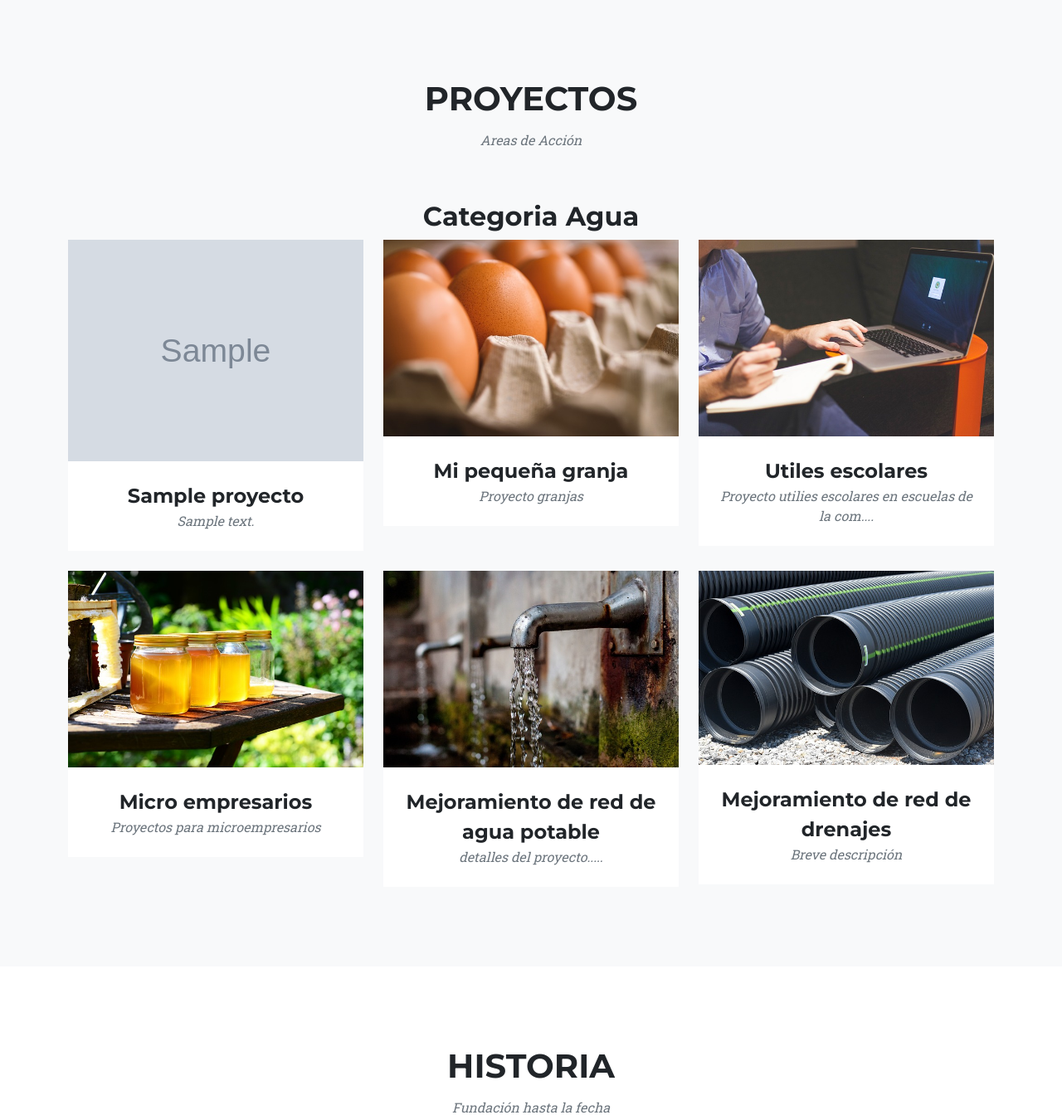
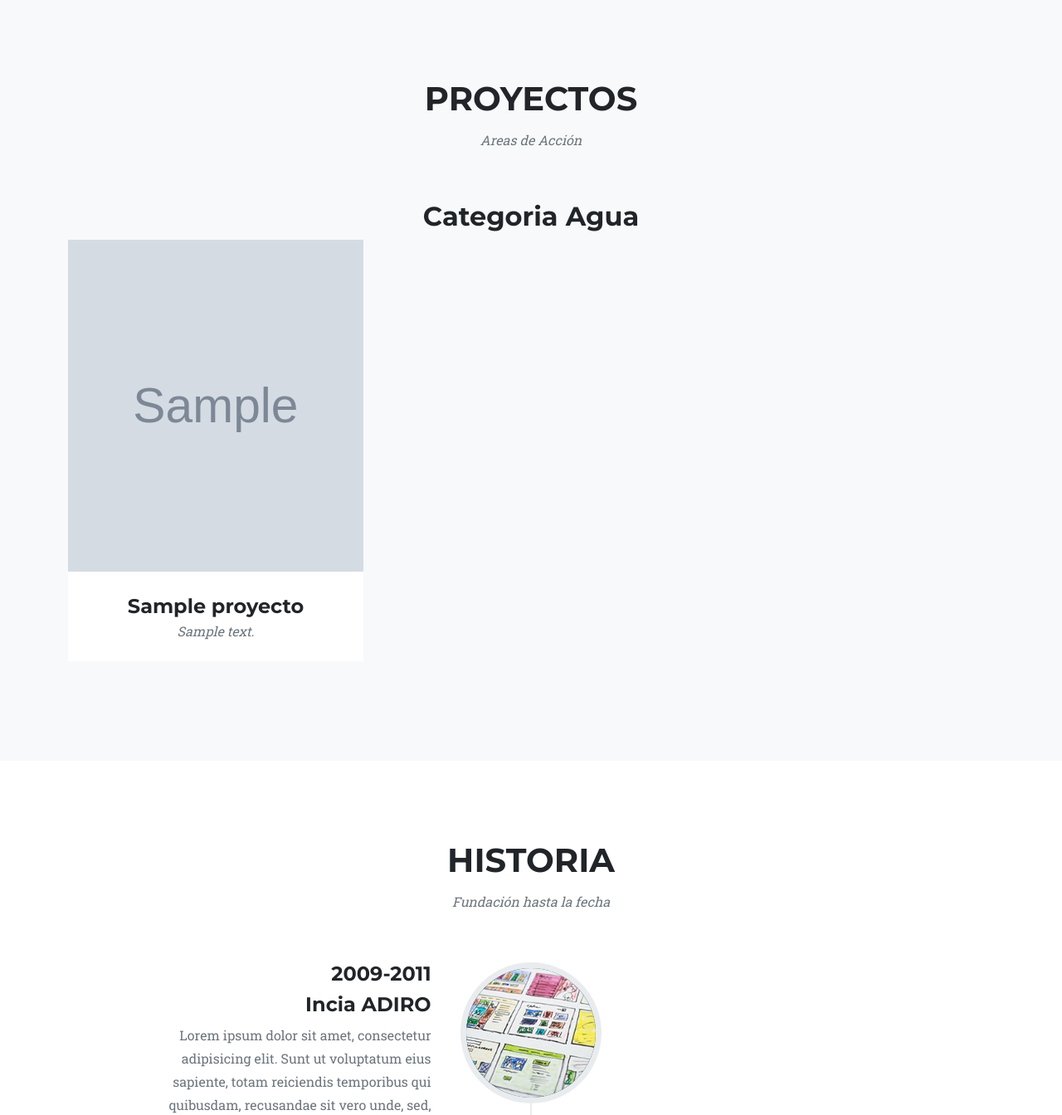
Before and after one commit to hernadezw/asociacionadiro, a Django app: page / in a window 1280 px wide. Shown: the part 1300-2644 px from the top of the page at 83% size. Run offline with Django 5.2, Linux system fonts and the light colour scheme; data comes from the database, SQL or seed files in the repository; tables that the repository leaves empty hold one stand-in row (values such as "Sample post"); grey boxes marked "Sample" are stand-in pictures; some libraries are stand-ins or nearby versions.

Commit message:
Update index.html

```diff
--- a/proyectos/templates/index.html
+++ b/proyectos/templates/index.html
@@ -78,118 +78,82 @@
                     <h3 class="section-subheading text-muted">Areas de Acción</h3>
                 </div>
                 <style>
-                    .img-standard {
-                        width: 100%;
-                        height: 250px;
-                        object-fit: cover;
-                        border-radius: 5px;
-                    }
+
                 </style>
                 <div class="row">
-
                     {% for categoria, proyectos in proyecto.items %}
-                    <h2 style="text-align: center;" > Categoria {{ categoria.nombre }}</h2>
+    <h2 style="text-align: center;"> Categoria {{ categoria.nombre }}</h2>
     {% for i in proyectos %}
     <div class="col-lg-4 col-sm-6 mb-4">
 
-                        <!-- Portfolio item 1-->
+        <!-- Portfolio item -->
         <div class="portfolio-item">
-                            <a class="portfolio-link" data-bs-toggle="modal" href="#portfolioModal1">
+            <a class="portfolio-link" data-bs-toggle="modal" href="#portfolioModal{{ i.id }}">
                 <div class="portfolio-hover">
                     <div class="portfolio-hover-content"><i class="fas fa-tree fa-3x"></i></div>
                 </div>
-                                <img class="img-fluid" src=" {{ i.imagen.url }}" class="card-img-top" alt="..." />
+                <div class="imagen-recortada">
+                    <img class="img-fluid" src="{{ i.imagen.url }}" class="card-img-top" alt="..." />
+                </div>
             </a>
             <div class="portfolio-caption">
-
-                                <div class="portfolio-caption-heading"> {{ i.nombre }}</div>
+                <div class="portfolio-caption-heading">{{ i.nombre }}</div>
                 <div class="portfolio-caption-subheading text-muted">{{ i.descripcion|truncatewords:8 }}</div>
-
-
             </div>
         </div>
     </div>
-                    {% endfor %}
-                    {% endfor %}
 
-                    <div class="col-lg-4 col-sm-6 mb-4">
-                        <!-- Portfolio item 2-->
-                        <div class="portfolio-item">
-                            <a class="portfolio-link" data-bs-toggle="modal" href="#portfolioModal2">
-                                <div class="portfolio-hover">
-                                    <div class="portfolio-hover-content"><i class="fas fa-egg fa-3x"></i></div>
+    <!-- Modal para cada proyecto -->
+    <div class="portfolio-modal modal fade" id="portfolioModal{{ i.id }}" tabindex="-1" role="dialog" aria-hidden="true">
+        <div class="modal-dialog">
+            <div class="modal-content">
+                <div class="close-modal" data-bs-dismiss="modal">
+                    <img src="{% static 'assets/img/close-icon.svg' %}" alt="Close modal" />
                 </div>
-                                <img class="img-fluid" src="{% static 'assets/img/portfolio/2.jpg'   %}" alt="..." />
-                            </a>
-                            <div class="portfolio-caption">
-                                <div class="portfolio-caption-heading">Mi pequeña granja</div>
-                                <div class="portfolio-caption-subheading text-muted">Proyecto granjas </div>
-                            </div>
-                        </div>
-                    </div>
-                    <div class="col-lg-4 col-sm-6 mb-4">
-                        <!-- Portfolio item 3-->
-                        <div class="portfolio-item">
-                            <a class="portfolio-link" data-bs-toggle="modal" href="#portfolioModal3">
-                                <div class="portfolio-hover">
-                                    <div class="portfolio-hover-content"><i class="fas fa-laptop fa-3x"></i></div>
-                                </div>
-                                <img class="img-fluid" src="{% static 'assets/img/portfolio/3.jpg'   %}" alt="..." />
-                            </a>
-                            <div class="portfolio-caption">
-                                <div class="portfolio-caption-heading">Utiles escolares</div>
-                                <div class="portfolio-caption-subheading text-muted">Proyecto utilies escolares en escuelas de la com....</div>
-                            </div>
-                        </div>
-                    </div>
-                    <div class="col-lg-4 col-sm-6 mb-4 mb-lg-0">
-                        <!-- Portfolio item 4-->
-                        <div class="portfolio-item">
-                            <a class="portfolio-link" data-bs-toggle="modal" href="#portfolioModal4">
-                                <div class="portfolio-hover">
-                                    <div class="portfolio-hover-content"><i class="fas fa-cubes-stacked fa-3x"></i></div>
-                                </div>
-                                <img class="img-fluid" src="{% static 'assets/img/portfolio/4.jpg'   %}" alt="..." />
-                            </a>
-                            <div class="portfolio-caption">
-                                <div class="portfolio-caption-heading">Micro empresarios</div>
-                                <div class="portfolio-caption-subheading text-muted">Proyectos para microempresarios</div>
-                            </div>
-                        </div>
-                    </div>
-                    <div class="col-lg-4 col-sm-6 mb-4 mb-sm-0">
-                        <!-- Portfolio item 5-->
-                        <div class="portfolio-item">
-                            <a class="portfolio-link" data-bs-toggle="modal" href="#portfolioModal5">
-                                <div class="portfolio-hover">
-                                    <div class="portfolio-hover-content"><i class="fas fa-water fa-3x"></i></div>
-                                </div>
-                                <img class="img-fluid" src="{% static 'assets/img/portfolio/5.jpg'   %}" alt="..." />
-                            </a>
-                            <div class="portfolio-caption">
-                                <div class="portfolio-caption-heading">Mejoramiento de red de agua potable</div>
-                                <div class="portfolio-caption-subheading text-muted">detalles del proyecto.....</div>
-                            </div>
-                        </div>
-                    </div>
-                    <div class="col-lg-4 col-sm-6">
-                        <!-- Portfolio item 6-->
-                        <div class="portfolio-item">
-                            <a class="portfolio-link" data-bs-toggle="modal" href="#portfolioModal6">
-                                <div class="portfolio-hover">
-                                    <div class="portfolio-hover-content"><i class="fas fa-vial-virus fa-3x"></i></div>
-                                </div>
-                                <img class="img-fluid" src="{% static 'assets/img/portfolio/6.jpg'   %}" alt="..." />
-                            </a>
-                            <div class="portfolio-caption">
-                                <div class="portfolio-caption-heading">Mejoramiento de red de drenajes</div>
-                                <div class="portfolio-caption-subheading text-muted">Breve descripción</div>
+                <div class="container">
+                    <div class="row justify-content-center">
+                        <div class="col-lg-8">
+                            <div class="modal-body">
+                                <!-- Project details -->
+                                <h2 class="text-uppercase">{{ i.nombre }}</h2>
+                                <p class="item-intro text-muted">Lorem ipsum dolor sit amet consectetur.</p>
+                                <img class="img-fluid d-block mx-auto" src="{{ i.imagen.url }}" alt="..." />
+                                <p>{{ i.descripcion }}</p>
+                                <p>{{ i.categoria }}</p>
+                                <ul class="list-inline">
+                                    <li>
+                                        <strong>Fecha de proyecto:</strong>
+                                        Threads
+                                    </li>
+                                </ul>
+                                <button class="btn btn-primary btn-xl text-uppercase" data-bs-dismiss="modal" type="button">
+                                    <i class="fas fa-xmark me-1"></i>
+                                    Cerrar
+                                </button>
                             </div>
                         </div>
                     </div>
                 </div>
             </div>
+        </div>
+    </div>
+
+
+
+
+                    {% endfor %}
+                    {% endfor %}
+
+
+
+
+                </div>
+            </div>
         </section>
+
+
+
+
 
         <!-- About-->
         <section class="page-section" id="history">
@@ -389,51 +353,6 @@
         <!-- Portfolio Modals-->
         <!-- Portfolio item 1 modal popup-->
 
-        <div class="portfolio-modal modal fade" id="portfolioModal1" tabindex="-1" role="dialog" aria-hidden="true">
-
-            <div class="modal-dialog">
-
-                <div class="modal-content">
-
-                    <div class="close-modal" data-bs-dismiss="modal"><img src="{% static 'assets/img/close-icon.svg' %}" alt="Close modal" /></div>
-
-                    <div class="container">
-
-                        <div class="row justify-content-center">
-
-                            <div class="col-lg-8">
-
-                                <div class="modal-body">
-                                    {% for i in proyecto %}
-                                    <!-- Project details-->
-                                    <h2 class="text-uppercase">{{ i.nombre }}</h2>
-                                    <p class="item-intro text-muted">Lorem ipsum dolor sit amet consectetur.</p>
-                                    <img class="img-fluid d-block mx-auto" src="{{ i.imagen.url }}" alt="..." />
-                                    <p>{{ i.descripcion }}</p>
-                                    <p>{{ i.categoria }}</p>
-                                    <ul class="list-inline">
-                                        <li>
-                                            <strong>Fecha de proyecto:</strong>
-                                            Threads
-                                        </li>
-
-                                    </ul>
-                                    <button class="btn btn-primary btn-xl text-uppercase" data-bs-dismiss="modal" type="button">
-                                        <i class="fas fa-xmark me-1"></i>
-                                        Cerrar
-                                    </button>
-                                    {% endfor %}
-                                </div>
-                            </div>
-                        </div>
-
-                    </div>
-
-                </div>
-
-            </div>
-
-        </div>
 
         <!-- Portfolio item 2 modal popup-->
         <div class="portfolio-modal modal fade" id="portfolioModal2" tabindex="-1" role="dialog" aria-hidden="true">
```
Lines whose indentation alone changed are shown as unchanged.
